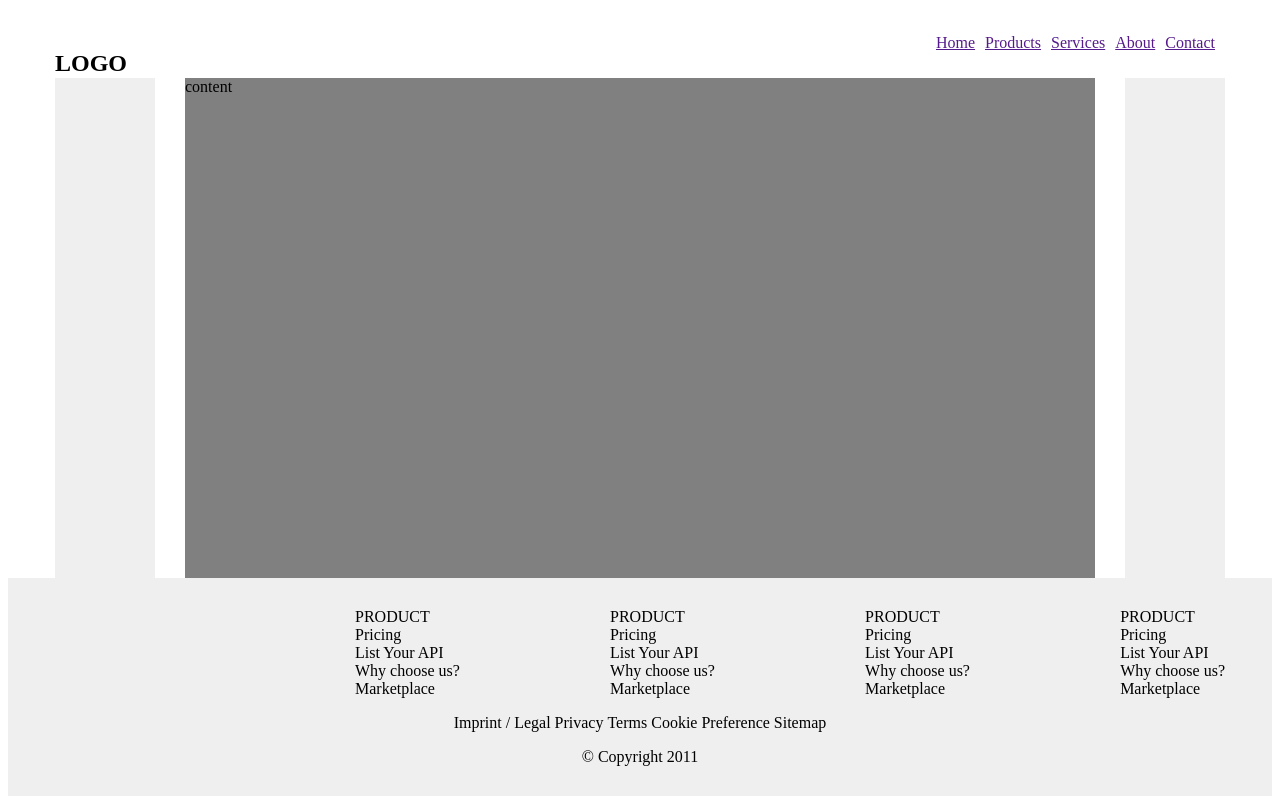
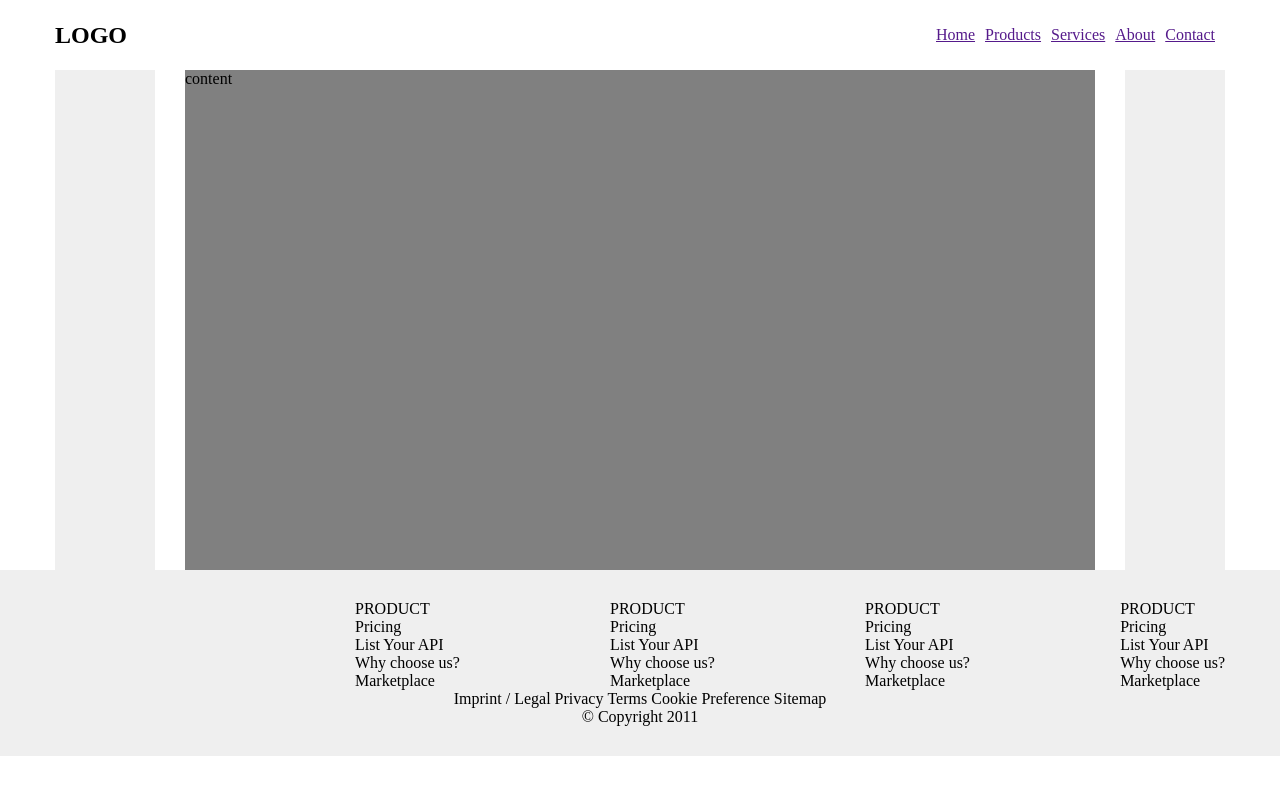
Before and after one commit to LeeMary1204/interview, a plain HTML site: page index.html in a window 1280 px wide. Drawn offline with Linux system fonts and the light colour scheme.

Commit message:
Update index.css

```diff
--- a/index.css
+++ b/index.css
@@ -1,3 +1,7 @@
+*{
+  margin:0;
+  padding:0;
+}
 ul {
   list-style: none;
   margin: 0;
@@ -17,7 +21,6 @@ header {
 
 .logo {
   float: left;
-  margin:0px;
 }
 nav {
   float: right;
```
